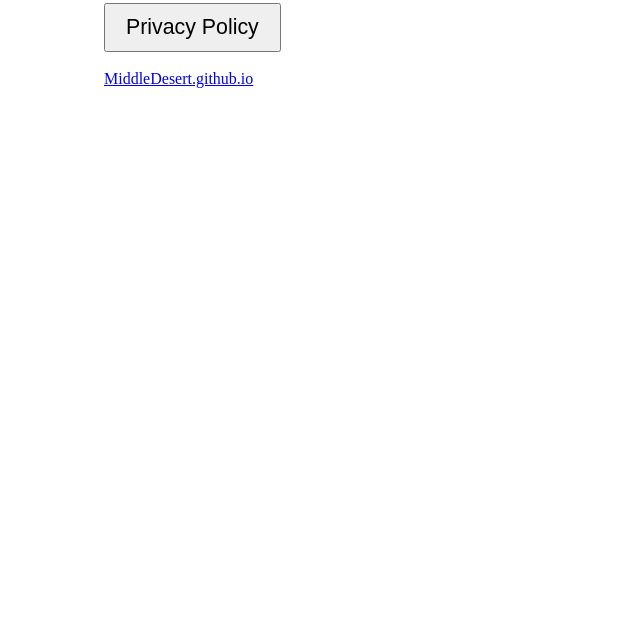
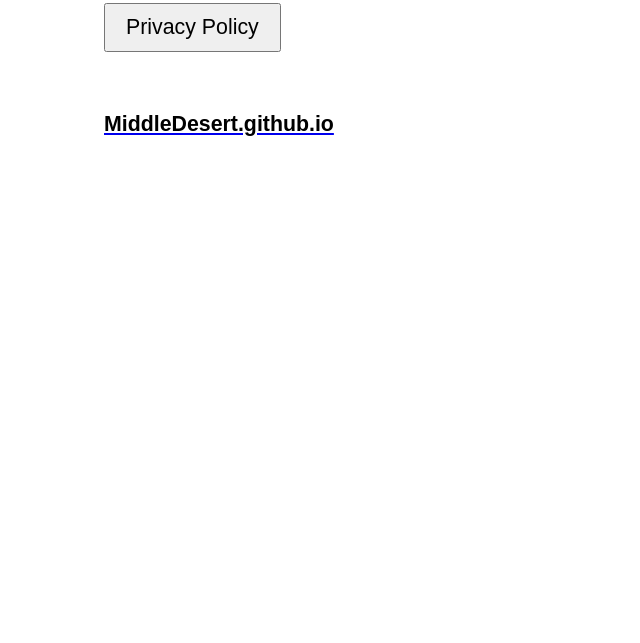
Before and after one commit to MiddleDesert/abandonedvr, a plain HTML site: page index.html in a window 1280 px wide. Shown: the part 157-800 px from the top of the page, without its empty margins (0-640 px from the left). Drawn offline with Linux system fonts and the light colour scheme; a web font is replaced by a local one.

Commit message:
Update index.html

```diff
--- a/index.html
+++ b/index.html
@@ -182,6 +182,6 @@
       </p>
   <br>
 
-    <a href=”https://middledesert.github.io”>MiddleDesert.github.io</a>
+    <a href=”https://middledesert.github.io”><h2>MiddleDesert.github.io</h2></a>
 </body>
 </html>
```
